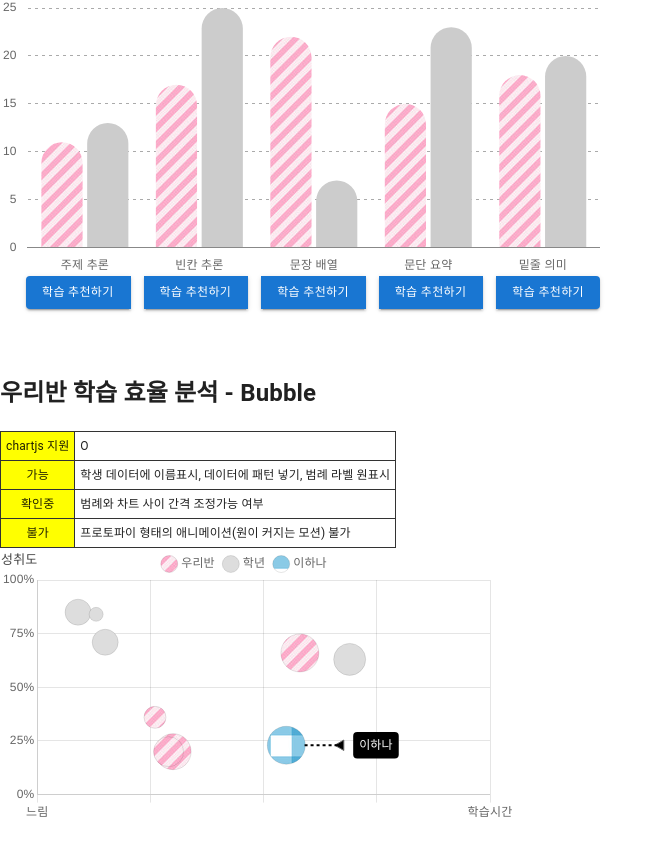
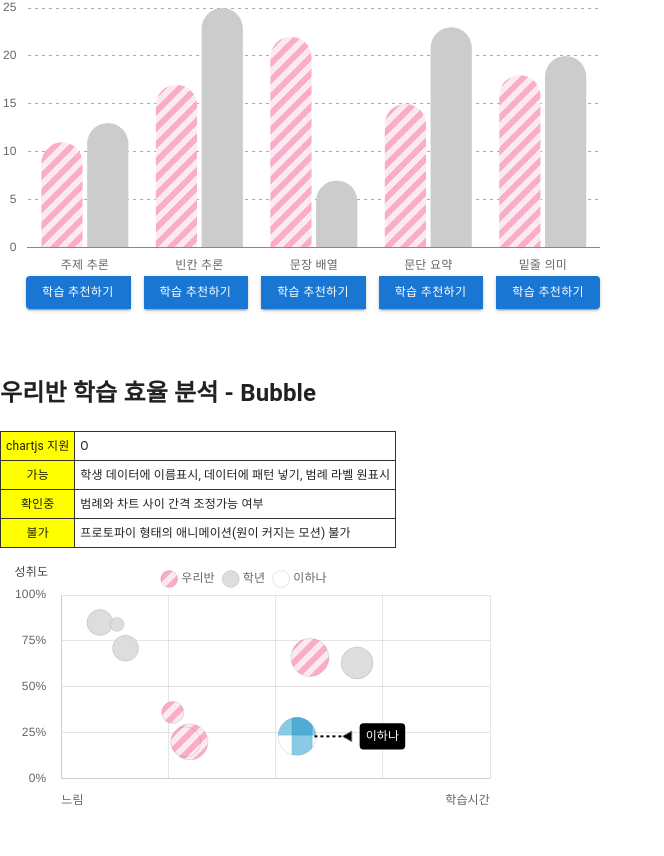
Before and after one commit to rightbrainLIB/miraeN_function_test, a React (Vite) app: page /miraeN_function_test/s1 in a window 1280 px wide. Shown: the part 522-1378 px from the top of the page, without its empty margins (0-664 px from the left). Built offline with nearby package versions, Linux system fonts and the light colour scheme.

Commit message:
[수정] 버블차트 타입에러 해결

```diff
--- a/src/components/S1Bubble.tsx
+++ b/src/components/S1Bubble.tsx
@@ -2,15 +2,13 @@ import {
   Chart as ChartJS,
   PointElement,
 	Legend,
-  Chart,
   ChartOptions,
-  BubbleDataPoint,
   } from 'chart.js';
 import imgStripe from "../img/stripe.jpg"
 import imgSquare from "../img/square.jpg"
 import {  Bubble } from 'react-chartjs-2';
 import faker from 'faker';
-import annotationPlugin from "chartjs-plugin-annotation";
+import annotationPlugin, { PartialEventContext } from "chartjs-plugin-annotation";
 
 ChartJS.register(
   PointElement,
@@ -18,20 +16,22 @@ ChartJS.register(
   annotationPlugin
 );
 
+
+
 const stripe = new Image();
 stripe.src = imgStripe;
 const square = new Image();
 square.src = imgSquare;
 
-const yPos = (ctx: { chart: Chart<'bubble', BubbleDataPoint[], unknown> }) => {
+const yPos = (ctx: PartialEventContext) => {
   const dataset = ctx.chart?.data?.datasets;
-  const result = dataset?.filter((data) => data.label === '이하나');
-  return result?.[0]?.data?.[0]?.y;
+  const result = dataset?.filter((data) => data.label === '이하나') as Array<{data: Array<{y: number}>}>;
+	return result?.[0]?.data?.[0]?.y;
 };
 
-const xPos = (ctx: { chart: Chart<'bubble', BubbleDataPoint[], unknown> }) => {
+const xPos = (ctx: PartialEventContext) => {
   const dataset = ctx.chart?.data?.datasets;
-  const result = dataset?.filter((data) => data.label === '이하나');
+  const result = dataset?.filter((data) => data.label === '이하나') as Array<{data: Array<{x: number, r: number}>}>;
   return result?.[0]?.data?.[0]?.x + (result?.[0]?.data?.[0]?.r / 4.7);
 };
 
@@ -39,8 +39,9 @@ const bubbleOptions : ChartOptions<'bubble'> = {
 	clip: false,
 	layout: {
 		padding: {
+			top: 15,
+			bottom: 25,
 			right: 110,
-			bottom: 25
 		},
 	},
 	plugins: {
@@ -83,13 +84,13 @@ const bubbleOptions : ChartOptions<'bubble'> = {
 				label2: {
 					drawTime: 'afterDraw',
 					type: 'label',
-					xValue: -4,
-					yValue: 109,
+					xValue: -7,
+					yValue: 112,
 					content: ['성취도'],
 					color: "#444",
 					borderRadius: 4,
 					font: {
-						size: 13,
+						size: 12,
 					},
 				},
 				line1: {
@@ -111,15 +112,21 @@ const bubbleOptions : ChartOptions<'bubble'> = {
 			max: 100,
 			min: 0,
 			beginAtZero: true,
-			stacked: true,
 			ticks: {
+				align: "inner",
 				stepSize: 25,
 				autoSkip: false,
-				callback: function(tickValue: string | number, index: number, ticks: Array<object>) {
-          return (
-            index === 0 ? '느림' : index === ticks.length - 1 ? '학습시간' : ""
-          );
+				padding: 15,
+				callback: function(_tickValue: string | number, index: number, ticks: Array<object>) {
+					if(ticks) {
+						return (
+							index === 0 ? '느림' : index === ticks.length - 1 ? '학습시간' : ""
+						);
+					}
         },
+			},
+			grid: {
+				drawTicks: false,
 			},
 		},
 		y: {
@@ -127,6 +134,7 @@ const bubbleOptions : ChartOptions<'bubble'> = {
 			min: 0,
 			beginAtZero: true,
 			ticks: {
+				padding: 15,
 				stepSize: 25,
 				autoSkip: false,
 				callback: function (tickValue: string | number) {
@@ -136,7 +144,7 @@ const bubbleOptions : ChartOptions<'bubble'> = {
         },
 			},
 			grid: {
-				drawTicks: false
+				drawTicks: false,
 			},
 		},
 	},
```
